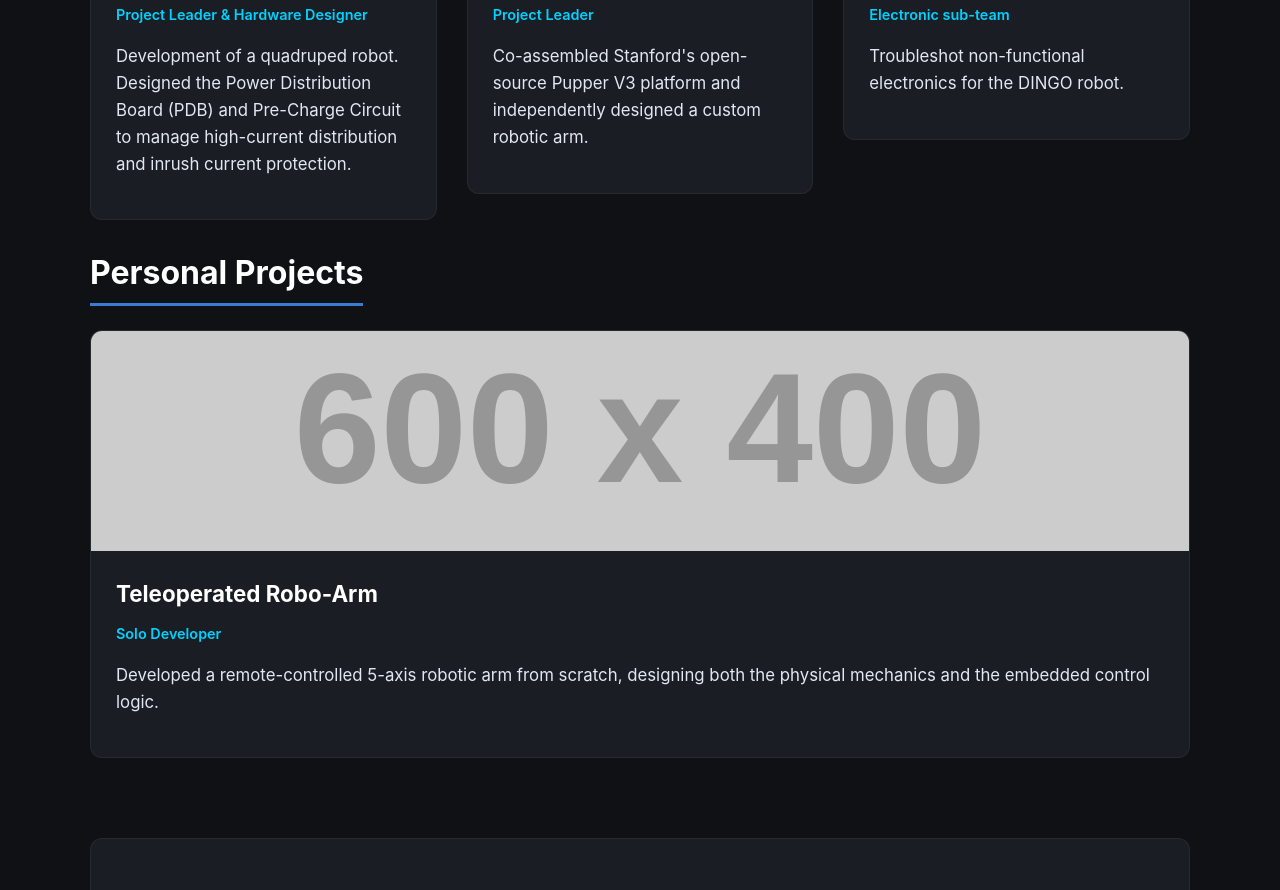
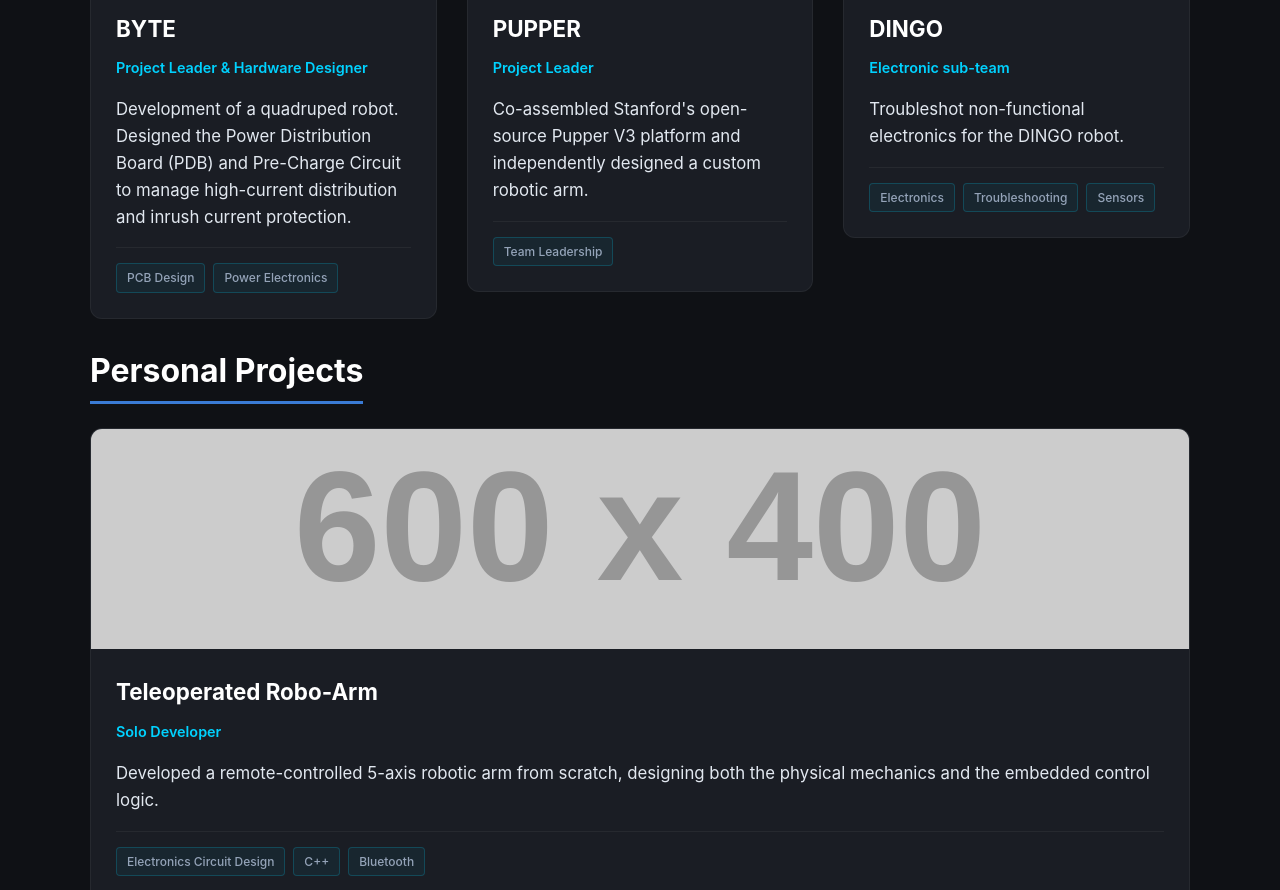
Before and after one commit to JohnanLuca02/JohnanLuca02.github.io, a plain HTML site: page index.html in a window 1280 px wide. Shown: the part 1030-1920 px from the top of the page. Drawn offline with Linux system fonts and the light colour scheme; placeholder pictures from the web are drawn by us.

Commit message:
feat: added mini tags skill in project card

```diff
--- a/index.html
+++ b/index.html
@@ -26,8 +26,11 @@
                 <span class="skill-tag">PCB Design</span>
                 <span class="skill-tag">Embedded Systems</span>
                 <span class="skill-tag">C / C++ / Python</span>
+                <span class="skill-tag">Power Electronics</span>
                 <span class="skill-tag">RTOS</span>
                 <span class="skill-tag">CAD</span>
+                <span class="skill-tag">3D Printing</span>
+                <span class="skill-tag">Team Leadership</span>
             </div>
         </section>
 
@@ -46,6 +49,12 @@
                             <h3>BYTE</h3>
                             <div class="project-role">Project Leader & Hardware Designer</div>
                             <p>Development of a quadruped robot. Designed the Power Distribution Board (PDB) and Pre-Charge Circuit to manage high-current distribution and inrush current protection.</p>
+
+                            <div class="project-skills-tags">
+                                <span class="mini-tag">PCB Design</span>
+                                <span class="mini-tag">Power Electronics</span>
+                            </div>
+
                         </div>
                     </div>
                 </a>
@@ -60,6 +69,11 @@
                             <h3>PUPPER</h3>
                             <div class="project-role"> Project Leader </div>
                             <p>Co-assembled Stanford's open-source Pupper V3 platform and independently designed a custom robotic arm.</p>
+
+                            <div class="project-skills-tags">
+                                <span class="mini-tag">Team Leadership</span>
+                            </div>
+
                         </div>
                     </div>
                 </a>
@@ -74,6 +88,12 @@
                             <h3>DINGO</h3>
                             <div class="project-role">Electronic sub-team</div>
                             <p>Troubleshot non-functional electronics for the DINGO robot.</p>
+
+                            <div class="project-skills-tags">
+                                <span class="mini-tag">Electronics</span>
+                                <span class="mini-tag">Troubleshooting</span>
+                                <span class="mini-tag">Sensors</span>
+                            </div>
                         </div>
                     </div>
                 </a>
@@ -96,6 +116,12 @@
                             <h3>Teleoperated Robo-Arm</h3>
                             <div class="project-role">Solo Developer</div>
                             <p>Developed a remote-controlled 5-axis robotic arm from scratch, designing both the physical mechanics and the embedded control logic.</p>
+
+                            <div class="project-skills-tags">
+                                <span class="mini-tag">Electronics Circuit Design</span>
+                                <span class="mini-tag">C++</span>
+                                <span class="mini-tag">Bluetooth</span>
+                            </div>
                         </div>
                     </div>
                 </a>
--- a/style.css
+++ b/style.css
@@ -58,7 +58,7 @@ p {
 	font-size: 1.05rem;
 }
 
-/* Skills */
+/* Skills principali */
 .skills-grid {
 	display: flex;
 	flex-wrap: wrap;
@@ -224,3 +224,31 @@ a:hover {
     color: var(--text-muted);
     margin-bottom: 2rem;
 }
+
+/* Contenitore per le skill dentro le card */
+.project-skills-tags {
+    display: flex;
+    flex-wrap: wrap;
+    gap: 8px;
+    margin-top: 15px; /* Distanza dal testo della descrizione */
+    padding-top: 15px;
+    border-top: 1px solid rgba(255, 255, 255, 0.05); /* Sottile linea di separazione (opzionale) */
+}
+
+/* Stile del singolo mini-tag */
+.mini-tag {
+    background: rgba(0, 210, 255, 0.05); /* Sfondo quasi trasparente */
+    color: var(--text-muted); /* Colore del testo più spento */
+    border: 1px solid rgba(0, 210, 255, 0.2);
+    padding: 4px 10px;
+    border-radius: 4px;
+    font-size: 0.75rem; /* Più piccoli rispetto a quelli principali */
+    font-weight: 500;
+    transition: all 0.2s ease;
+}
+
+/* Effetto hover (opzionale) anche per i mini-tag */
+.project-card:hover .mini-tag {
+    color: var(--accent-cyan);
+    border-color: rgba(0, 210, 255, 0.4);
+}
```
